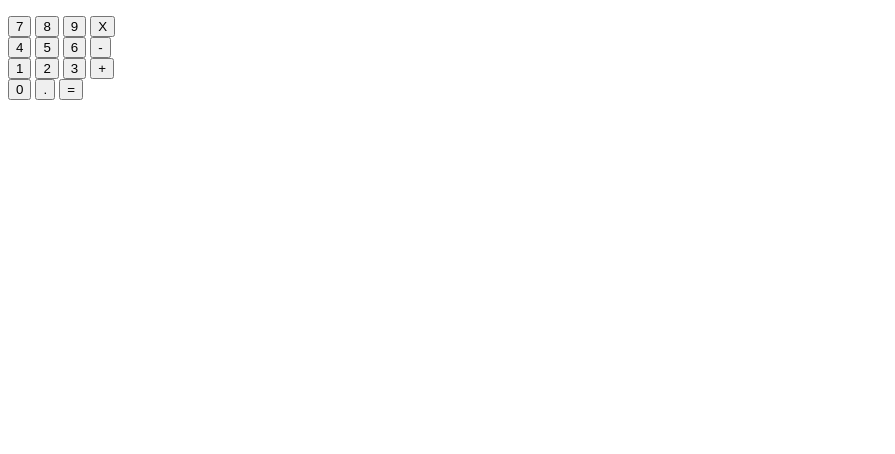
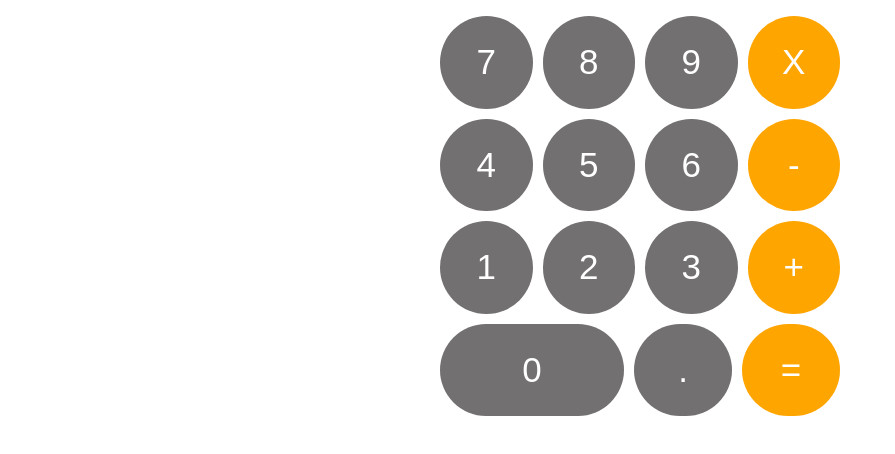
Before and after one commit to TBroadJr/odin-calculator, a plain HTML site: page index.html in a window 1280 px wide. Shown: the whole page, without its empty margins (0-895 px from the left). Drawn offline with Linux system fonts and the light colour scheme.

Commit message:
Added style for calculator button

```diff
--- a/index.html
+++ b/index.html
@@ -10,26 +10,26 @@
 <body>
   <div>
     <p class="output"></p>
-    <div>
-      <div>
+    <div class="container">
+      <div class="row">
         <button class="number-button">7</button>
         <button class="number-button">8</button>
         <button class="number-button">9</button>
         <button class="operator-button">X</button>
       </div>
-      <div>
+      <div class="row">
         <button class="number-button">4</button>
         <button class="number-button">5</button>
         <button class="number-button">6</button>
         <button class="operator-button">-</button>
       </div>
-      <div>
+      <div class="row">
         <button class="number-button">1</button>
         <button class="number-button">2</button>
         <button class="number-button">3</button>
         <button class="operator-button">+</button>
       </div>
-      <div>
+      <div class="row">
         <button class="number-button zero">0</button>
         <button class="number-button">.</button>
         <button class="operator-button">=</button>
--- a/style.css
+++ b/style.css
@@ -0,0 +1,37 @@
+.container {
+  display: flex;
+  flex-direction: column;
+  gap: 10px;
+  width: 400px;
+  height: 400px;
+  margin: 0 auto;
+}
+
+.row {
+  flex: 1;
+  display: flex;
+  gap: 10px;
+}
+
+.number-button.zero {
+  flex: 2;
+}
+
+.number-button,
+.operator-button {
+  border: none;
+  border-radius: 50px;
+  font-size: 35px;
+  flex: 1;
+}
+
+.number-button {
+  color: white;
+  background-color: rgb(114, 112, 112);
+
+}
+
+.operator-button {
+  color: white;
+  background-color: orange;
+}
```
